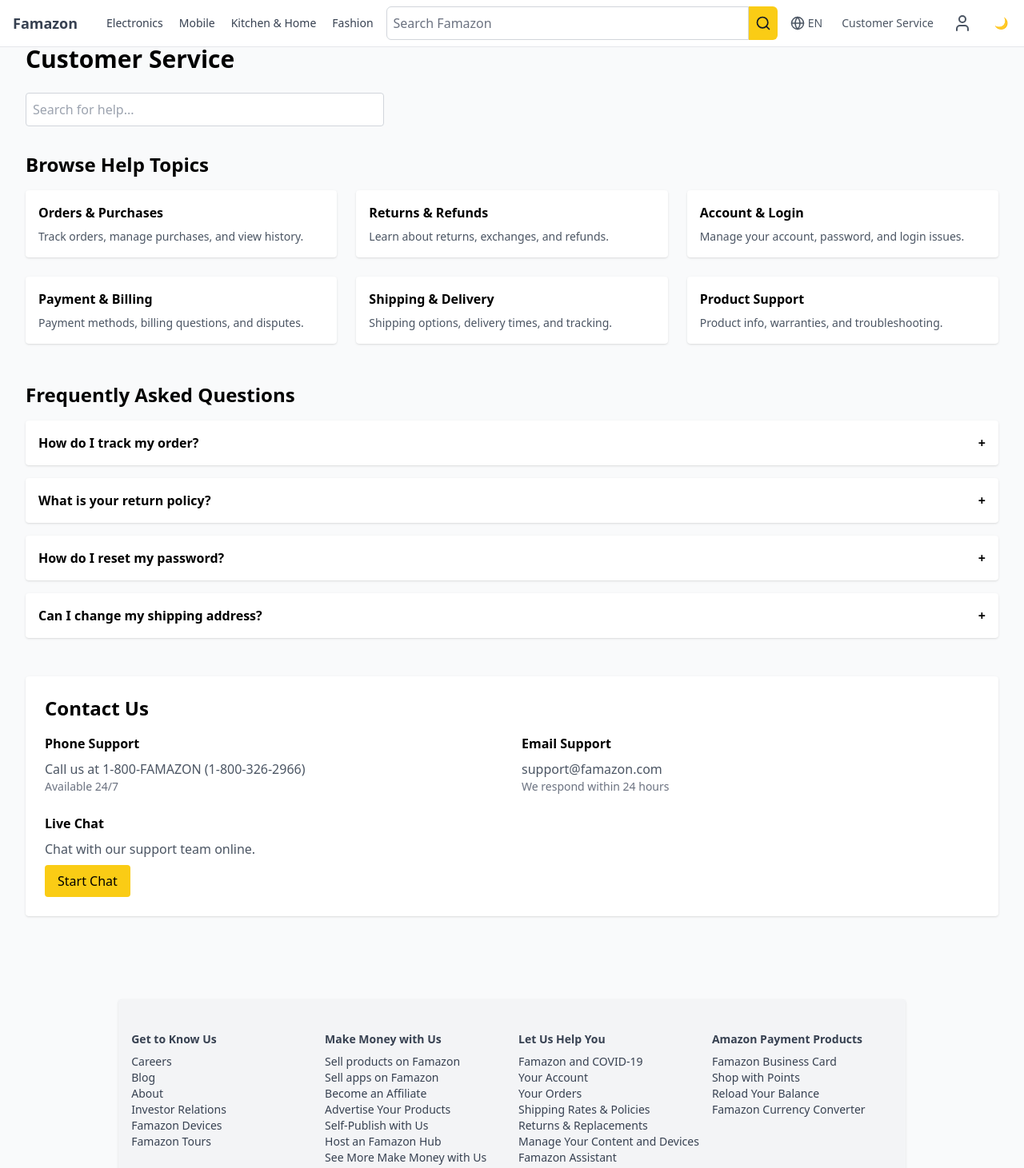
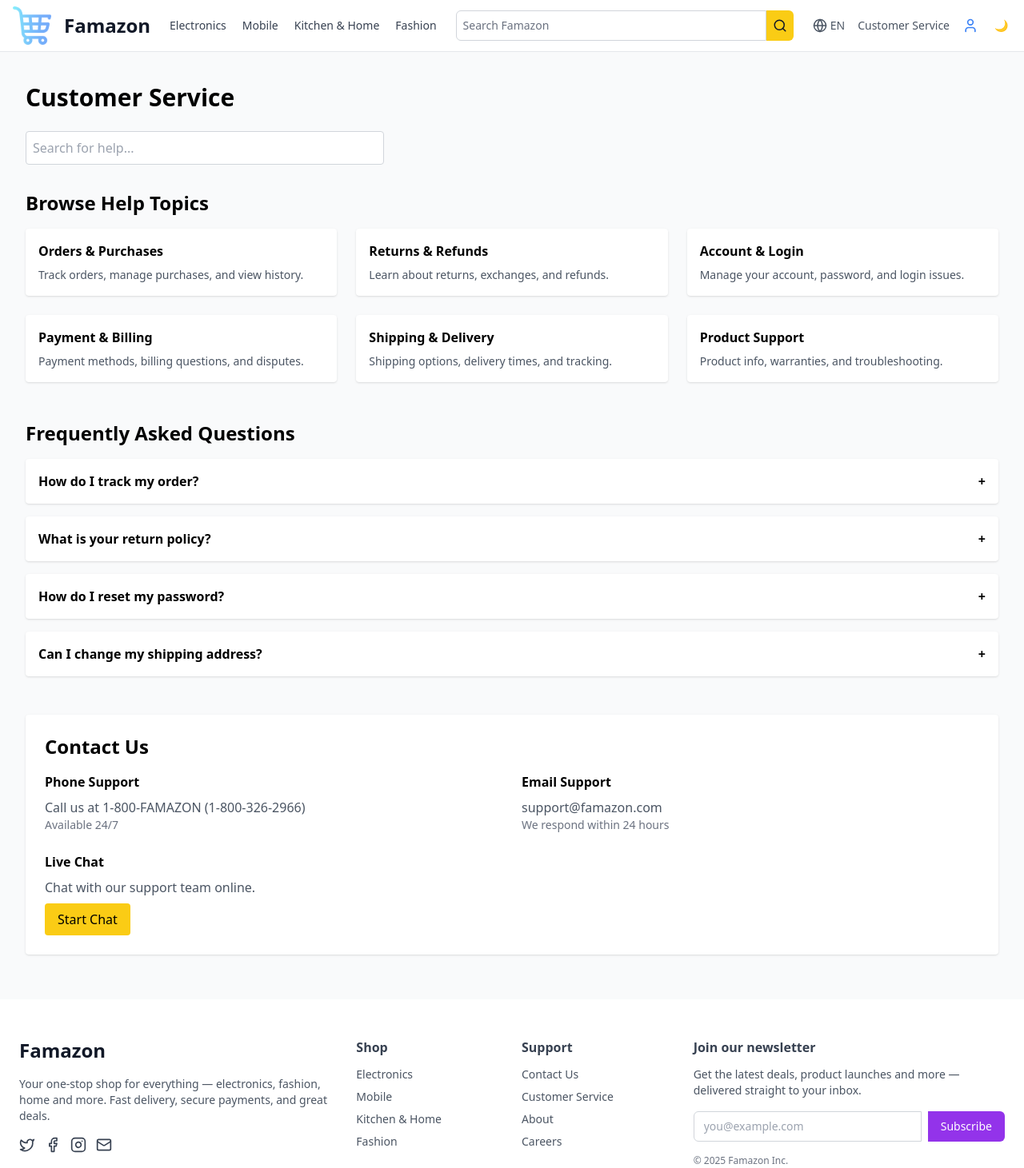
Before and after one commit to mohamed-faris77/E-commerce-app, a React (Vite) app in the folder frontend/: page /customer in a window 1280 px wide. Shown: the top 1461 px of the page at 80% size. Built offline with nearby package versions, Linux system fonts and the light colour scheme.

Commit message:
Updated Famazon

```diff
--- a/frontend/src/components/Footer.jsx
+++ b/frontend/src/components/Footer.jsx
@@ -1,63 +1,55 @@
 import React from 'react';
 import { Link } from 'react-router-dom';
+import { Mail, Twitter, Facebook, Instagram } from 'lucide-react';
 
 function Footer() {
   return (
-    <footer className="bg-gray-100 dark:bg-gray-900 text-sm text-gray-700 dark:text-gray-300 px-4 py-10 mt-12 max-w-7xl mx-auto rounded shadow">
-      <div className="grid grid-cols-1 md:grid-cols-4 gap-4">
+    <footer className="bg-white dark:bg-gray-900 text-gray-700 dark:text-gray-300 px-6 py-12">
+      <div className="max-w-7xl mx-auto grid grid-cols-1 md:grid-cols-3 gap-8">
+        <div className="space-y-4">
+          <h3 className="text-2xl font-bold text-gray-900 dark:text-white">Famazon</h3>
+          <p className="text-sm text-gray-600 dark:text-gray-400">Your one-stop shop for everything — electronics, fashion, home and more. Fast delivery, secure payments, and great deals.</p>
+          <div className="flex items-center gap-3">
+            <a href="#" aria-label="Twitter" className="hover:text-blue-500"><Twitter size={20} /></a>
+            <a href="#" aria-label="Facebook" className="hover:text-blue-700"><Facebook size={20} /></a>
+            <a href="#" aria-label="Instagram" className="hover:text-pink-500"><Instagram size={20} /></a>
+            <a href="mailto:support@famazon.com" aria-label="Email" className="hover:text-green-600"><Mail size={20} /></a>
+          </div>
+        </div>
+
+        <div className="grid grid-cols-2 gap-6">
+          <div>
+            <h4 className="font-semibold mb-3">Shop</h4>
+            <ul className="space-y-2 text-sm text-gray-600 dark:text-gray-400">
+              <li><Link to="/eletronics" className="hover:font-bold">Electronics</Link></li>
+              <li><Link to="/mobile" className="hover:font-bold">Mobile</Link></li>
+              <li><Link to="/homeandkitchen" className="hover:font-bold">Kitchen & Home</Link></li>
+              <li><Link to="/fashion" className="hover:font-bold">Fashion</Link></li>
+            </ul>
+          </div>
+
+          <div>
+            <h4 className="font-semibold mb-3">Support</h4>
+            <ul className="space-y-2 text-sm text-gray-600 dark:text-gray-400">
+              <li><Link to="/contact" className="hover:font-bold">Contact Us</Link></li>
+              <li><Link to="/customer" className="hover:font-bold">Customer Service</Link></li>
+              <li><Link to="/about" className="hover:font-bold">About</Link></li>
+              <li><Link to="/careers" className="hover:font-bold">Careers</Link></li>
+            </ul>
+          </div>
+        </div>
+
         <div>
-          <h4 className="font-semibold mb-2">Get to Know Us</h4>
-          <ul>
-            <li>
-              <Link to="/careers" className="hover:underline">Careers</Link>
-            </li>
-            <li>Blog</li>
-            <li>
-              <Link to="/about" className="hover:underline">About</Link>
-            </li>
-            <li>Investor Relations</li>
-            <li>Famazon Devices</li>
-            <li>Famazon Tours</li>
-          </ul>
-        </div>
-        <div>
-          <h4 className="font-semibold mb-2">Make Money with Us</h4>
-          <ul>
-            <li>Sell products on Famazon</li>
-            <li>Sell apps on Famazon</li>
-            <li>Become an Affiliate</li>
-            <li>Advertise Your Products</li>
-            <li>Self-Publish with Us</li>
-            <li>Host an Famazon Hub</li>
-            <li>See More Make Money with Us</li>
-          </ul>
-        </div>
-        <div>
-          <h4 className="font-semibold mb-2">Let Us Help You</h4>
-          <ul>
-            <li>Famazon and COVID-19</li>
-            <li>Your Account</li>
-            <li>Your Orders</li>
-            <li>Shipping Rates & Policies</li>
-            <li>Returns & Replacements</li>
-            <li>Manage Your Content and Devices</li>
-            <li>Famazon Assistant</li>
-            <li>
-              <Link to="/contact" className="hover:underline">Contact Us</Link>
-            </li>
-          </ul>
-        </div>
-        <div>
-          <h4 className="font-semibold mb-2">Amazon Payment Products</h4>
-          <ul>
-            <li>Famazon Business Card</li>
-            <li>Shop with Points</li>
-            <li>Reload Your Balance</li>
-            <li>Famazon Currency Converter</li>
-          </ul>
+          <h4 className="font-semibold mb-3">Join our newsletter</h4>
+          <p className="text-sm text-gray-600 dark:text-gray-400 mb-4">Get the latest deals, product launches and more — delivered straight to your inbox.</p>
+          <form onSubmit={(e) => { e.preventDefault(); alert('Thanks for subscribing!'); }} className="flex gap-2">
+            <label htmlFor="footer-email" className="sr-only">Email address</label>
+            <input id="footer-email" type="email" required placeholder="you@example.com" className="flex-1 px-3 py-2 border rounded-l-md bg-white dark:bg-gray-800 border-gray-300 dark:border-gray-700 text-sm" />
+            <button type="submit" className="px-4 py-2 bg-purple-600 text-white rounded-r-md text-sm hover:bg-purple-700">Subscribe</button>
+          </form>
+          <p className="text-xs text-gray-500 dark:text-gray-500 mt-4">© {new Date().getFullYear()} <a href="https://porfoliofaris.netlify.app" className="hover:underline">Famazon</a> Inc.</p>
         </div>
       </div>
-      <p className="text-center text-xs mt-6">© 2023 famazon, Inc. or its affiliates</p>
     </footer>
   );
 }
--- a/frontend/src/components/Navbar.jsx
+++ b/frontend/src/components/Navbar.jsx
@@ -3,6 +3,7 @@
 import { ShoppingCart, Search, User, Globe, Menu, LogOut } from 'lucide-react';
 import { useState, useEffect } from 'react';
 import { readCart } from '../utils/cart';
+import logo from '../assets/shopping.png';
 
 function Navbar({ theme, setTheme }) {
   const [mobileMenuOpen, setMobileMenuOpen] = useState(false);
@@ -61,7 +62,10 @@
       {isAdmin ? (
         <div className="hidden md:flex justify-between items-center max-w-7xl mx-auto">
           <div className="flex items-center gap-5 text-sm text-gray-700 dark:text-gray-300">
-              <Link to="/" className="font-bold text-lg mr-4">Famazon</Link>
+            <Link to="/" className="flex items-center gap-2 font-bold text-lg mr-4">
+              <img src={logo} alt="Famazon Logo" className="h-10 w-auto" />
+              <span className="ml-2 text-xl font-extrabold text-gray-900 dark:text-white">Famazon</span>
+            </Link>
           </div>
           <div className="flex items-center gap-4">
             <Link to="/admin" className="text-blue-500 hover:underline">Admin Dashboard</Link>
@@ -75,71 +79,76 @@
           </div>
         </div>
       ) : (
-          <div className="hidden md:flex justify-between items-center max-w-7xl mx-auto">
-            {/* Left links */}
-            <div className="flex items-center gap-5 text-sm text-gray-700 dark:text-gray-300">
-              <Link to="/" className="font-bold text-lg mr-4">Famazon</Link>
-              {/* <Link to="/about" className="hover:underline">About</Link> */}
-              <Link to="/eletronics" className="hover:font-bold">Electronics</Link>
-              <Link to="/mobile" className="hover:font-bold">Mobile</Link>
-              <Link to="/homeandkitchen" className="hover:font-bold">Kitchen & Home</Link>
-              <Link to="/fashion" className="hover:font-bold">Fashion</Link>
+        <div className="hidden md:flex justify-between items-center max-w-7xl mx-auto gap-4">
+          {/* Left - Logo and Links */}
+          <div className="flex items-center gap-6">
+            <Link to="/" className="flex items-center gap-2 flex-shrink-0 hover:opacity-80 transition">
+              <img src={logo} alt="Famazon Logo" className="h-12 w-auto" />
+              <span className="ml-2 hidden sm:inline text-2xl font-bold text-gray-900 dark:text-white">Famazon</span>
+            </Link>
+            {/* Navigation Links */}
+            <div className="hidden lg:flex items-center gap-5 text-sm text-gray-700 dark:text-gray-300">
+              <Link to="/eletronics" className="hover:font-bold transition">Electronics</Link>
+              <Link to="/mobile" className="hover:font-bold transition">Mobile</Link>
+              <Link to="/homeandkitchen" className="hover:font-bold transition">Kitchen & Home</Link>
+              <Link to="/fashion" className="hover:font-bold transition">Fashion</Link>
+            </div>
           </div>
 
           {/* Center search bar */}
-            <div className="flex flex-grow max-w-xl mx-4">
+          <div className="flex flex-grow max-w-md mx-2">
             <input
               type="text"
               placeholder="Search Famazon"
               value={searchTerm}
               onChange={(e) => setSearchTerm(e.target.value)}
               onKeyDown={(e) => { if (e.key === 'Enter') executeSearch(); }}
-                className="flex-grow rounded-l-md border border-gray-300 dark:border-gray-600 bg-white dark:bg-gray-800 text-gray-900 dark:text-gray-100 placeholder-gray-500 dark:placeholder-gray-400 p-2 focus:outline-none"
+              className="flex-grow rounded-l-md border border-gray-300 dark:border-gray-600 bg-white dark:bg-gray-800 text-gray-900 dark:text-gray-100 placeholder-gray-500 dark:placeholder-gray-400 p-2 focus:outline-none text-sm"
               aria-label="Search Famazon"
             />
             <button
               onClick={executeSearch}
-                className="bg-yellow-400 p-2 rounded-r-md hover:bg-yellow-500 text-gray-900 dark:text-gray-100"
+              className="bg-yellow-400 p-2 rounded-r-md hover:bg-yellow-500 text-gray-900 dark:text-gray-100 transition"
               aria-label="Execute Search"
             >
-                <Search size={20} />
+              <Search size={18} />
             </button>
           </div>
 
           {/* Right icons & links */}
-            <div className="flex items-center gap-6 text-gray-600 dark:text-gray-300 text-sm">
-              <button className="flex items-center gap-1 hover:font-bold">
+          <div className="flex items-center gap-4 text-gray-600 dark:text-gray-300 text-sm flex-shrink-0">
+            <button className="flex items-center gap-1 hover:font-bold transition hidden sm:flex">
               <Globe size={18} /> EN
             </button>
-              <Link to="/customer" className="hover:font-bold hidden lg:inline">Customer Service</Link>
+            <Link to="/customer" className="hover:font-bold hidden lg:inline transition">Customer Service</Link>
             {userInfo && (
-                <Link to="/cart" className="relative hover:font-bold">
-                  <ShoppingCart size={24} />
+              <Link to="/cart" className="relative hover:opacity-80 transition">
+                <ShoppingCart size={20} />
                 {cartCount > 0 && (
-                    <span className="absolute -top-1 -right-2 bg-yellow-400 text-black rounded-full text-xs px-1">
+                  <span className="absolute -top-2 -right-2 bg-yellow-400 text-black rounded-full text-xs px-1.5 font-bold">
                     {cartCount}
                   </span>
                 )}
               </Link>
             )}
             {userInfo ? (
-                <div className="flex items-center gap-3">
-                  <span className="font-semibold">Hi, {userInfo.name}</span>
-                  <Link to="/account" className="text-blue-500 hover:underline">Account</Link>
+              <div className="flex items-center gap-3 border-l border-gray-300 dark:border-gray-600 pl-4">
+                <span className="font-semibold hidden sm:inline">Hi, {userInfo.name.split(' ')[0]}</span>
+                <Link to="/account" className="text-blue-500 hover:text-blue-600 transition hidden sm:inline">Account</Link>
                 {userInfo.role === 'admin' && (
-                    <Link to="/admin" className="text-blue-500 hover:underline">Admin</Link>
+                  <Link to="/admin" className="text-blue-500 hover:text-blue-600 transition hidden sm:inline">Admin</Link>
                 )}
-                  <button onClick={logoutHandler} className="text-red-500 hover:underline">
-                    <LogOut size={20} />
+                <button onClick={logoutHandler} className="text-red-500 hover:text-red-600 transition">
+                  <LogOut size={18} />
                 </button>
               </div>
             ) : (
-                <Link to="/login" className="hover:underline">
-                  <User size={24} />
+              <Link to="/login" className="text-blue-500 hover:text-blue-600 transition">
+                <User size={20} />
               </Link>
             )}
             <button onClick={() => setTheme(theme === 'dark' ? 'light' : 'dark')}
-                className="p-1 rounded hover:bg-gray-200 dark:hover:bg-gray-700">
+              className="p-1 rounded hover:bg-gray-200 dark:hover:bg-gray-700 transition">
               {theme === 'dark' ? '🌞' : '🌙'}
             </button>
           </div>
@@ -149,7 +158,10 @@
       {/* Mobile Navbar */}
       {isAdmin ? (
         <div className="flex md:hidden justify-between items-center">
-            <Link to="/" className="font-bold text-lg">Famazon</Link>
+          <Link to="/" className="flex items-center gap-2">
+            <img src={logo} alt="Famazon Logo" className="h-10 w-auto" />
+            <span className="ml-2 text-lg font-bold">Famazon</span>
+          </Link>
           <div className="flex items-center gap-3">
             <button onClick={() => setMobileMenuOpen(!mobileMenuOpen)}>
               <Menu size={24} />
@@ -161,16 +173,19 @@
         </div>
       ) : (
         <div className="flex md:hidden justify-between items-center">
-            <Link to="/" className="font-bold text-lg">Famazon</Link>
+          <Link to="/" className="flex items-center gap-2">
+            <img src={logo} alt="Famazon Logo" className="h-10 w-auto" />
+            <span className="ml-2 text-lg font-bold">Famazon</span>
+          </Link>
           <div className="flex items-center gap-3">
             <button onClick={() => setMobileMenuOpen(!mobileMenuOpen)}>
               <Menu size={24} />
             </button>
             {userInfo && (
               <Link to="/cart" className="relative">
-                  <ShoppingCart size={24} />
+                <ShoppingCart size={22} />
                 {cartCount > 0 && (
-                    <span className="absolute -top-1 -right-2 bg-yellow-400 text-black rounded-full text-xs px-1">
+                  <span className="absolute -top-2 -right-2 bg-yellow-400 text-black rounded-full text-xs px-1.5 font-bold">
                     {cartCount}
                   </span>
                 )}
--- a/frontend/src/pages/About.jsx
+++ b/frontend/src/pages/About.jsx
@@ -46,19 +46,19 @@ const About = () => {
           <h2 className="text-2xl font-bold mb-4">Our mission</h2>
           <p className="text-gray-600 dark:text-gray-300 max-w-3xl">Our mission is to be the Earth's most customer-centric company where customers can find and discover anything they might want to buy online. We aim to offer our customers the lowest possible prices, the best available selection, and the utmost convenience.</p>
         </section>
-
+{/*
         <section className="mb-12">
           <h2 className="text-2xl font-bold mb-6">Meet Our Team</h2>
           <div className="grid grid-cols-1 sm:grid-cols-2 lg:grid-cols-4 gap-6">
             {[1, 2, 3, 4].map((i) => (
               <div key={i} className="bg-white dark:bg-gray-800 rounded-lg shadow p-6 text-center">
                 <div className="w-20 h-20 mx-auto bg-gray-200 dark:bg-gray-700 rounded-full mb-4 flex items-center justify-center text-xl font-bold">JD</div>
-                <h4 className="font-semibold">Jane Doe</h4>
+                <h4 className="font-semibold">Faris</h4>
                 <p className="text-sm text-gray-500 dark:text-gray-400">Product Lead</p>
               </div>
             ))}
           </div>
-        </section>
+        </section> */}
 
         <section className="mb-12">
           <h2 className="text-2xl font-bold mb-4">Timeline</h2>
--- a/frontend/src/pages/CustomerService.jsx
+++ b/frontend/src/pages/CustomerService.jsx
@@ -39,7 +39,7 @@ function CustomerService() {
   );
 
   return (
-    <div className="max-w-7xl mx-auto px-4 py-8 min-h-screen">
+    <div className="max-w-7xl mx-auto px-4 pt-20 pb-8 min-h-screen">
       <h1 className="text-3xl font-semibold mb-6">Customer Service</h1>
 
       {/* Search Bar */}
--- a/frontend/src/pages/KitchenHomePage.jsx
+++ b/frontend/src/pages/KitchenHomePage.jsx
@@ -87,7 +87,7 @@ function KitchenHomePage() {
       {/* Hero Section */}
       <div className="relative bg-orange-900 text-white py-16 mb-8 overflow-hidden">
         <div className="absolute inset-0 bg-gradient-to-r from-orange-900 to-amber-800 opacity-90"></div>
-        <div className="absolute inset-0 bg-[url('https://images.unsplash.com/photo-1556910103-1c02745a30bf?ixlib=rb-1.2.1&auto=format&fit=crop&w=1350&q=80')] bg-cover bg-center mix-blend-overlay opacity-20"></div>
+        <div className="absolute inset-0 bg-[url('https://i.pinimg.com/1200x/c3/c2/50/c3c25013582d9c7ee838e3374e1ffb57.jpg')] bg-cover bg-center mix-blend-overlay opacity-20"></div>
         <div className="relative max-w-7xl mx-auto px-4 text-center">
           <h1 className="text-4xl md:text-5xl font-bold mb-4 tracking-tight">Kitchen & Home</h1>
           <p className="text-lg md:text-xl text-orange-100 max-w-2xl mx-auto">
--- a/frontend/src/pages/auth/Login.jsx
+++ b/frontend/src/pages/auth/Login.jsx
@@ -75,9 +75,9 @@ function Login() {
           <Link to="/registe" className="text-sm text-blue-500 hover:underline">New to Famazon? Create an account</Link>
         </div>
 
-        <div className="text-center mt-4">
+        {/* <div className="text-center mt-4">
           <Link to="/forgot-password" className="text-sm text-gray-500 hover:underline">Forgot your password?</Link>
-        </div>
+        </div> */}
       </form>
 
       {/* Success Modal */}
```
Also changed, not shown: frontend/src/pages/Contact.jsx (+5 -5 lines), frontend/src/assets/famazon.png (deleted), frontend/src/assets/shopping.png (added). Lines whose indentation alone changed are shown as unchanged.
